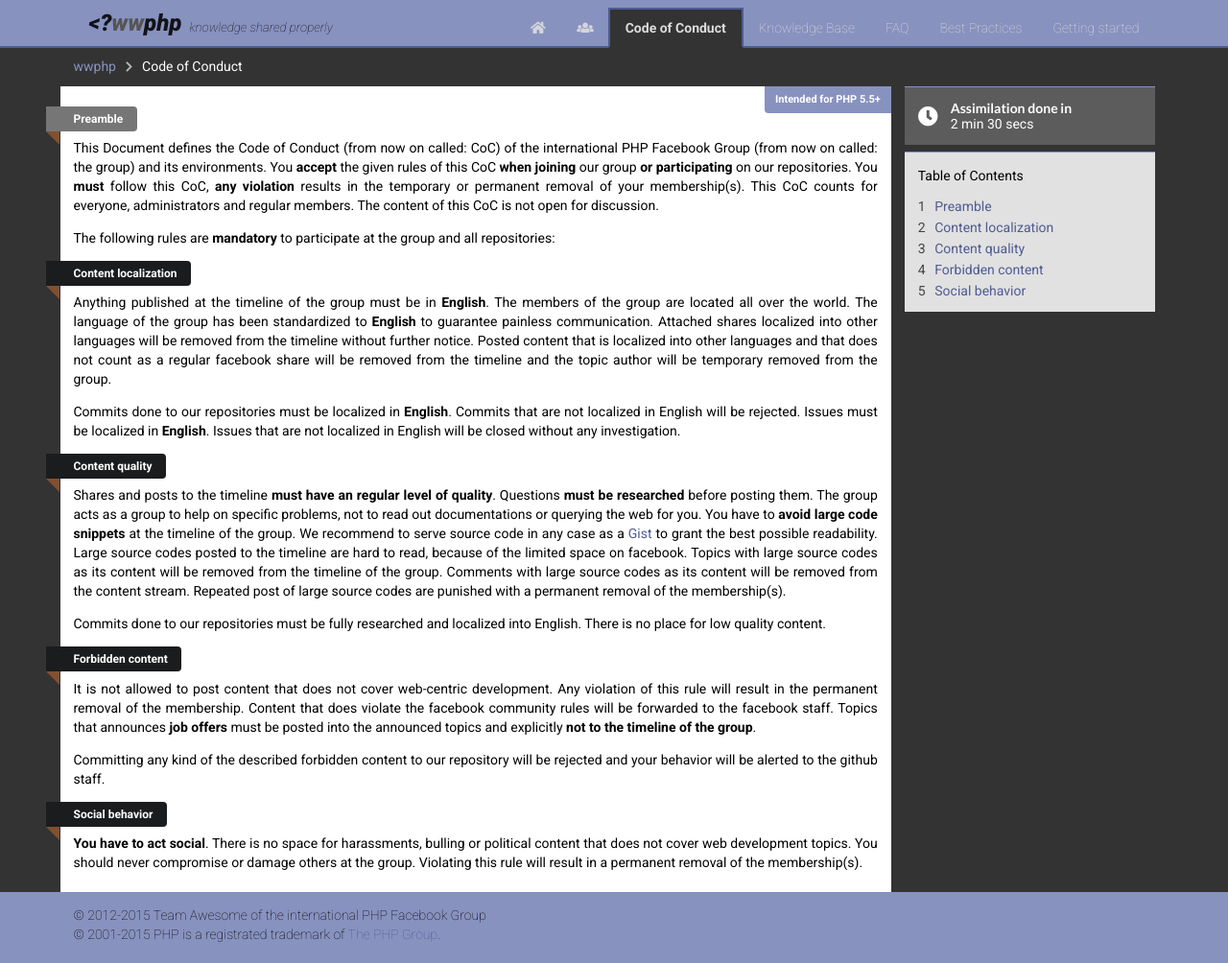
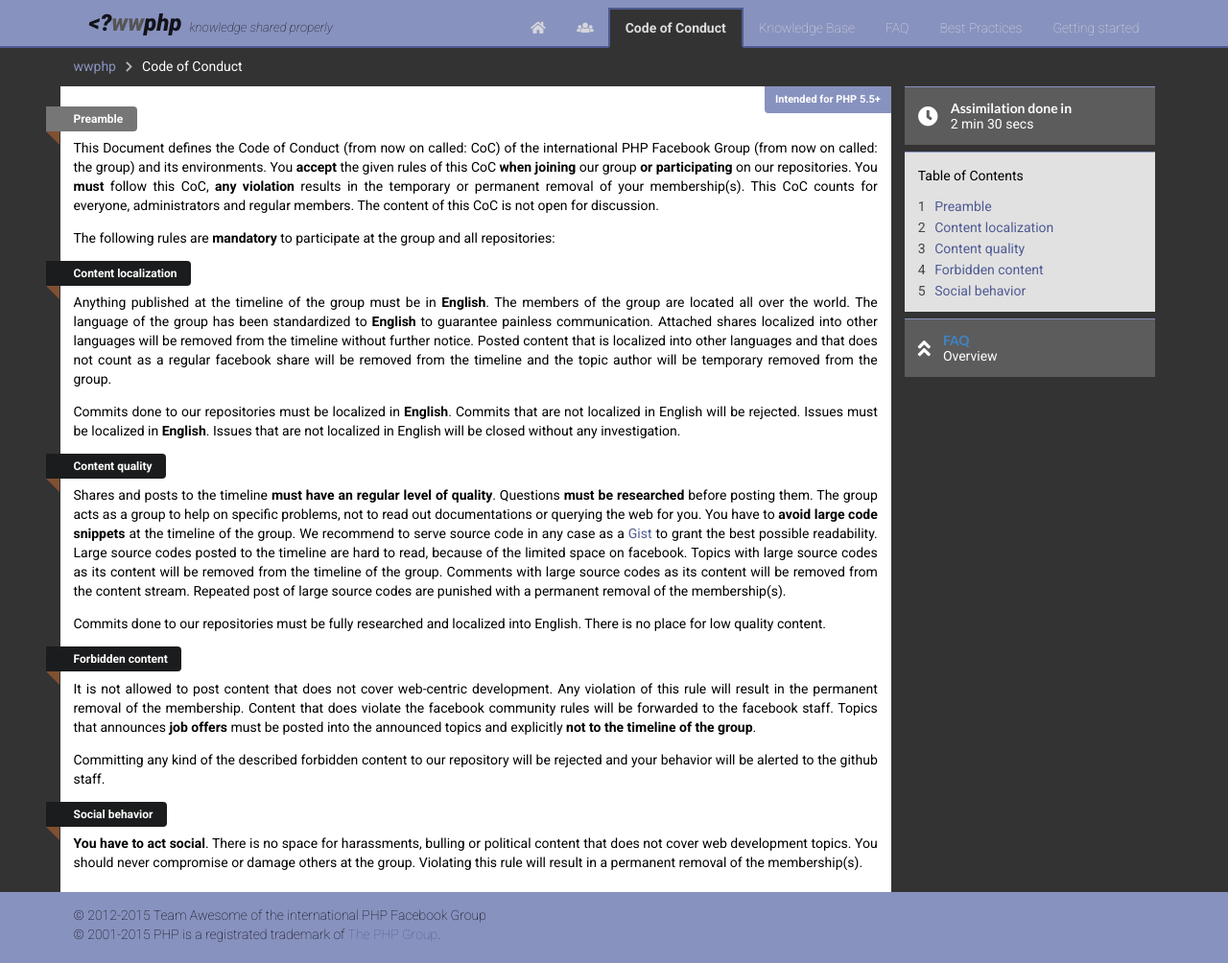
Before and after one commit to wwphp-fb-beta/wwphp-fb-beta.github.io, a Jekyll site: the page built from rules.md, in a window 1280 px wide and 1004 px high. Shown: the whole window at 96% size. Built offline with Jekyll 4.4.1, drawn with Linux system fonts in a browser that asks for light colours; nearby versions of some CDN libraries; Markdown is read by kramdown in place of the engine named in the settings.

```diff
--- a/_config.yml
+++ b/_config.yml
@@ -22,6 +22,11 @@ defaults:
     values:
       origin: faq
       layout: default
+      compass:
+        up:
+          title: "FAQ"
+          path: /faq
+          info: "Overview"
 
   - scope:
       path: "/articles"
```
